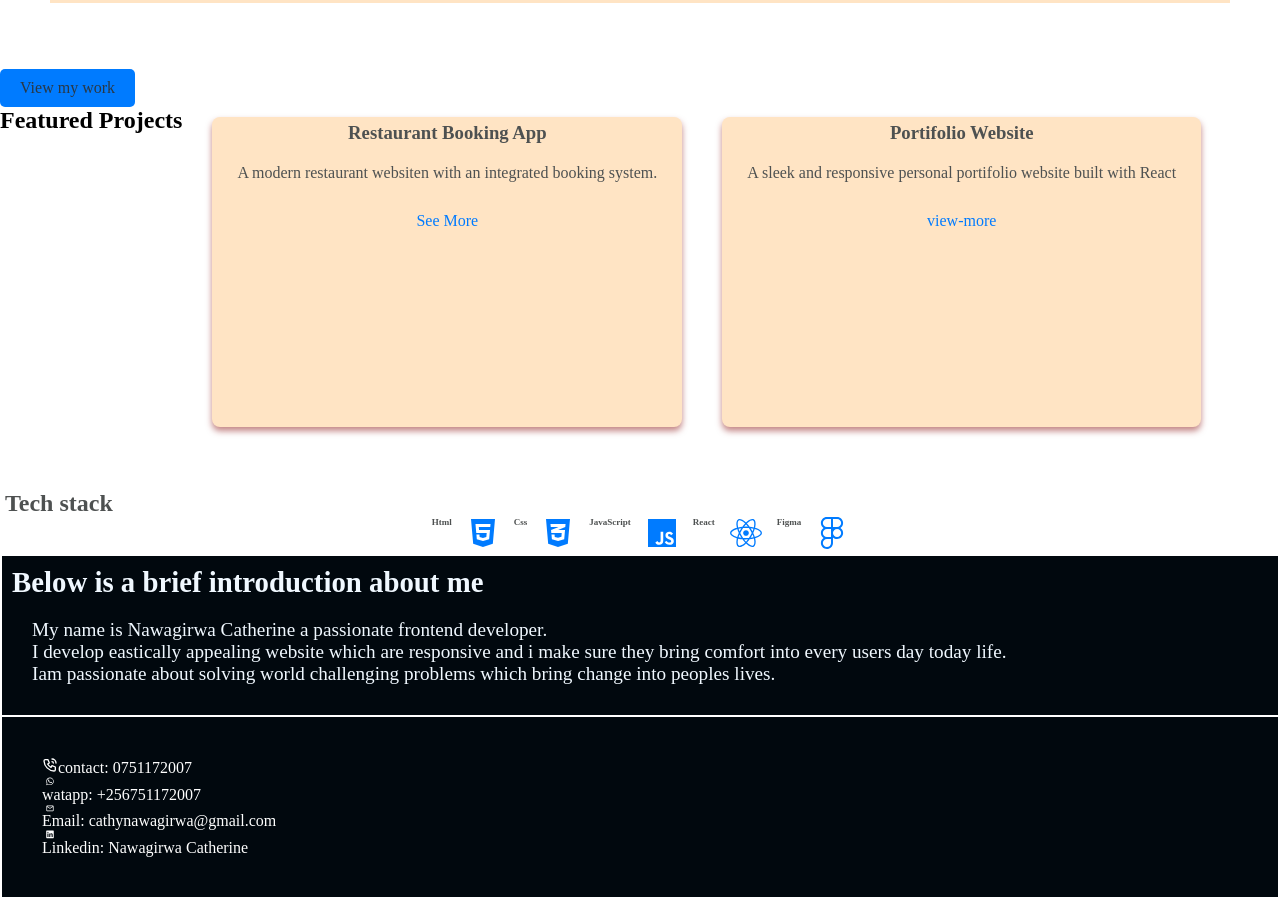
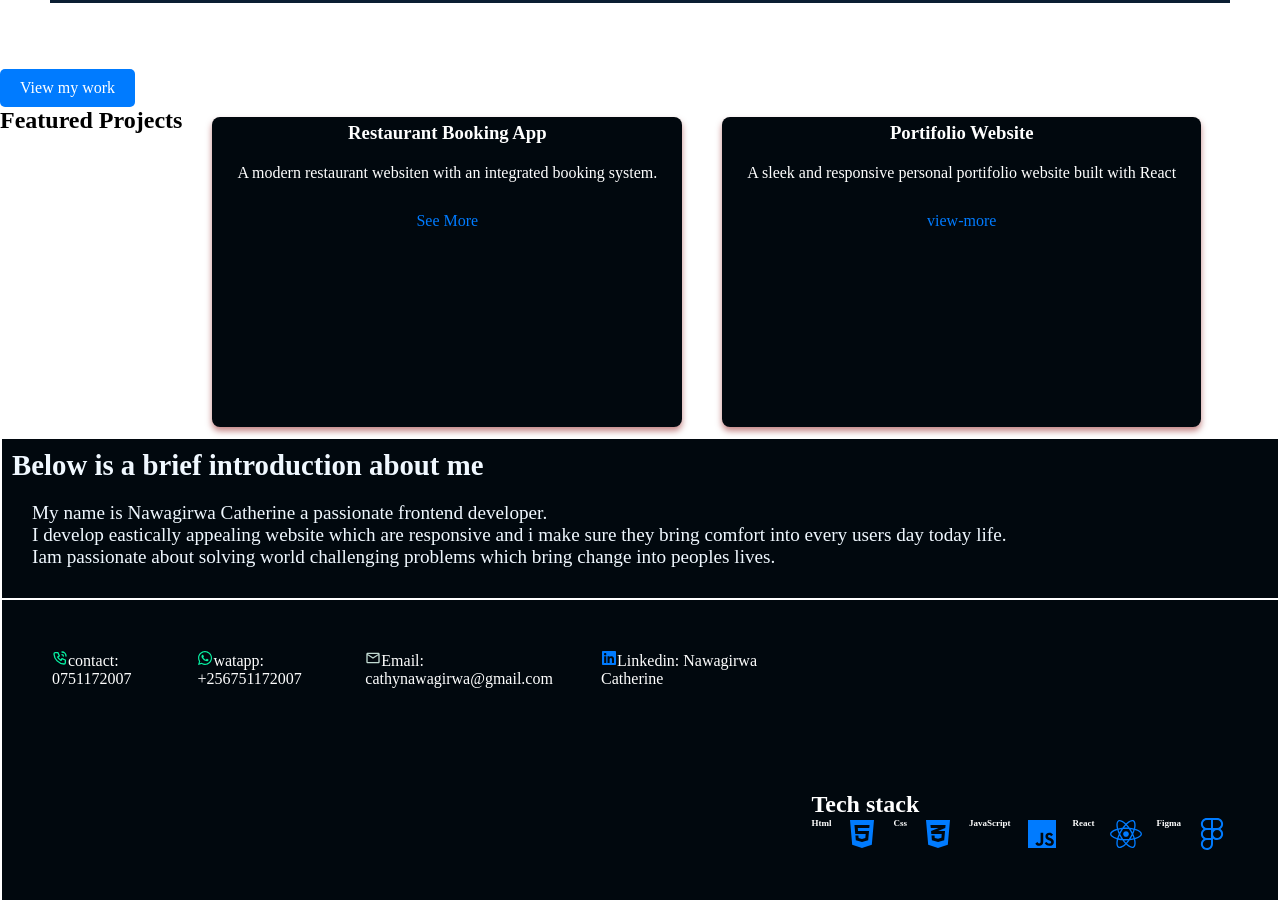
Before and after one commit to nawagirwacatherine/MY-PORTIFOLIO2, a React (Vite) app in the folder Cathies portifolio/: page / in a window 1280 px wide. Shown: the part 177-1077 px from the top of the page. Built offline with nearby package versions, Linux system fonts and the light colour scheme.

Commit message:
Add hover effect to featured projects

```diff
--- a/Cathies portifolio/src/App.css
+++ b/Cathies portifolio/src/App.css
@@ -12,7 +12,8 @@
 .nav {
   display: flex;
   padding: 50px;
-  background-color: bisque;
+  color: white;
+  background-color: rgb(10, 30, 50);
   justify-content: center;
   height: 30px;
   margin: 50px;
@@ -24,7 +25,7 @@
 
 .nav-item {
 
-color: rgb(171, 11, 139);
+    color: aliceblue;
     text-decoration: none;
     padding: 10px;
     font-size: 20px;
@@ -94,7 +95,7 @@ font-size: larger;
   margin-top: 1rem;
   padding: 10px 20px;
   background: #007bff;
-  color: rgb(42, 56, 68);
+  color:white;
   border-radius: 5px;
   text-decoration: none;
 }
@@ -118,11 +119,17 @@ h2 {
   height: 300px;
   padding: 5px;
   border-radius: 8px;
-  color: rgb(78, 81, 81);
-  background-color: bisque;
+  color:white;
+  background-color:   rgb(1, 8, 14);
   box-shadow: 0px 4px 6px  rgba(135, 12, 12, 0.5);
  justify-items: center;
 
+}
+
+.project:hover{
+  background-color:rgb(10, 30, 50) ;
+  transform: scale(1.05);
+  box-shadow: 0px 6px 10px rgba(135,12,12,0.3);
 }
 
 
@@ -147,12 +154,6 @@ h2 {
   text-decoration: none;
 }
 
-.tech-stack {
-  margin-top: 3rem;
-  padding: 5px;
-  color: rgb(78, 81, 81) ;
-}
-
 .icon {
   font-size: 2rem;
   color: #007bff;
@@ -164,11 +165,34 @@ h2 {
   gap: 15px;
 }
 .footer{
-  height: 100px;
+  height: 200px;
   color:white;
   margin: 2px;
-  padding: 40px;
+  padding: 50px;
   background-color:   rgb(1, 8, 14);
   display: flex;
-  flex-direction: column;
+  flex-direction: row;
+  gap: 10px;
 }
+
+.span1 {
+  color: rgb(8, 242, 164);
+
+}
+.span2 {
+  color: rgb(8, 242, 164);
+
+}
+.span3 {
+  color: rgb(194, 219, 211);
+
+}
+.span4 {
+  color: #007bff;
+
+
+}
+
+.tech-stack {
+   align-self: flex-end;
+}
--- a/Cathies portifolio/src/App.jsx
+++ b/Cathies portifolio/src/App.jsx
@@ -1,6 +1,5 @@
 
 import './App.css';
-import imagesLogo from "./images/logo.webp";
 import HomePage from "./pages/HomePage";
 import AboutMe from "./pages/AboutMe";
 import Projects from "./pages/Projects";
@@ -12,15 +11,7 @@ function App() {
   return (
     <Router>
       <div className="app">
-        {/* <nav className="nav">
-          <Link to="/" className="nav-item">Home</Link>
-          <Link to="/about-me" className="nav-item">About Me</Link>
-          <Link to="/projects" className="nav-item">Projects</Link>
-          <Link to="/contacts" className="nav-item">Contacts</Link>
-        </nav> */}
-
         <nav className='nav'>
-          <img src={imagesLogo} alt="images" className="logo" />
           {[
             {to: "/", label:"Home"},
             { to: "/about-me", label:"About Me"},
--- a/Cathies portifolio/src/pages/HomePage.jsx
+++ b/Cathies portifolio/src/pages/HomePage.jsx
@@ -34,24 +34,9 @@ function HomePage (){
     {/* </div> */}
 </section>
 </div>
-<div>
-<section className="tech-stack">
-<h2>Tech stack </h2>
-<div className="icons">
-    <h1>Html</h1>
-    < FaHtml5 className ='icon'  title ="HTML5"/>
-    <h1>Css</h1>
-    < FaCss3Alt className= "icon" title = "CSS3"/>
-    <h1>JavaScript</h1>
-    < FaJs className= "icon" title="JavaScript"/>
-    <h1>React</h1>
-    < FaReact className= "icon" title ="React"/>
-    <h1>Figma</h1>
-   < FaFigma className = "icon" title= "Figma"/>
-</div>
-</section>
 
-</div>
+
+
 
 
 
@@ -66,11 +51,29 @@ function HomePage (){
       </div>
 
       <div className="footer">
-      <div className="contact"><span className="contact" ><TbPhoneCall /></span>contact: 0751172007</div>
-      <FaWhatsapp />watapp: +256751172007
-     <MdOutlineMail /> Email: cathynawagirwa@gmail.com
-     <FaLinkedin />Linkedin: Nawagirwa Catherine
+      <div className="contact"><span className="span1" ><TbPhoneCall /></span>contact: 0751172007</div>
+      <div className="contact"><span className="span2" ><FaWhatsapp /></span>watapp: +256751172007 </div>
+      <div className="contact"><span className="span3" > <MdOutlineMail /></span>Email: cathynawagirwa@gmail.com</div>
+      <div className="contact"><span className="span4" > <FaLinkedin /></span>Linkedin: Nawagirwa Catherine</div>
+
+
+<div className="tech-stack">
+<h2>Tech stack </h2>
+<div className="icons">
+    <h1>Html</h1>
+    < FaHtml5 className ='icon'  title ="HTML5"/>
+    <h1>Css</h1>
+    < FaCss3Alt className= "icon" title = "CSS3"/>
+    <h1>JavaScript</h1>
+    < FaJs className= "icon" title="JavaScript"/>
+    <h1>React</h1>
+    < FaReact className= "icon" title ="React"/>
+    <h1>Figma</h1>
+   < FaFigma className = "icon" title= "Figma"/>
 </div>
+</div>
+</div>
+
         </>
     )
 }
```
